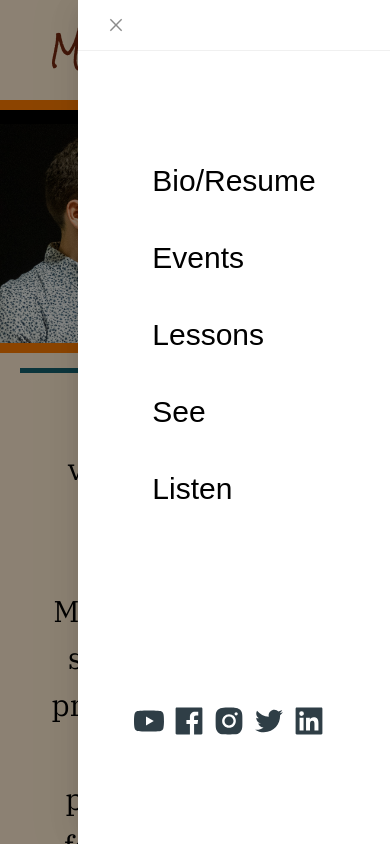
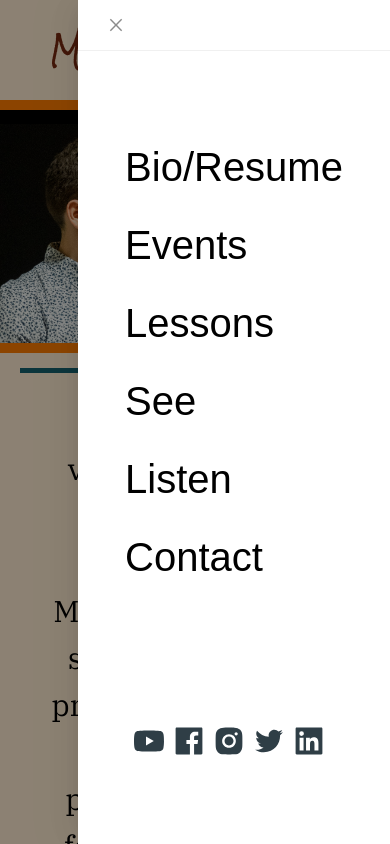
Before and after one commit to mimi5930/mike-miller-violin-v2, a React (Create React App) app: page / in a window 390 px wide. Both pictures are taken after a click on the button 319 px from the left and 50 px from the top of the page. Shown: the top 844 px of the page. Built offline with nearby package versions, Linux system fonts and the light colour scheme; a web font is replaced by a local one.

Commit message:
edits to mobile nav and Link

```diff
--- a/src/components/Navbar/index.js
+++ b/src/components/Navbar/index.js
@@ -157,14 +157,11 @@ export default function Navbar() {
               </Link>
             );
           })}
-          <Button
-            ghost
-            className="contact-button"
-            color="#15616d"
-            onClick={() => navigate('/#contact')}
-          >
-            CONTACT
-          </Button>
+          <Link to={'/#contact'}>
+            <Button ghost className="contact-button">
+              CONTACT
+            </Button>
+          </Link>
         </nav>
         <div style={styles.linkContainer}>
           {linkItems.map(link => {
@@ -209,21 +206,34 @@ export default function Navbar() {
         onClose={() => setDrawer(!drawer)}
       >
         <div style={styles.mobileNavContainer}>
-          <div>
+          <div style={{ display: 'flex', flexDirection: 'column' }}>
             {navItems.map(item => {
               return (
-                <p
+                <Link
                   className="text nav-text"
                   key={item.key}
                   style={{
-                    fontSize: '30px'
+                    fontSize: '40px',
+                    marginBottom: '15px'
                   }}
                   onClick={() => handleNavClick(item.nav)}
+                  to={`/${item.nav}`}
                 >
                   {item.label}
-                </p>
+                </Link>
               );
             })}
+            <Link
+              className="text nav-text"
+              to="/#contact"
+              style={{
+                fontSize: '40px',
+                marginBottom: '15px'
+              }}
+              onClick={() => handleNavClick('')}
+            >
+              Contact
+            </Link>
           </div>
           <div style={styles.mobileLinkContainer}>
             {linkItems.map(link => {
```
